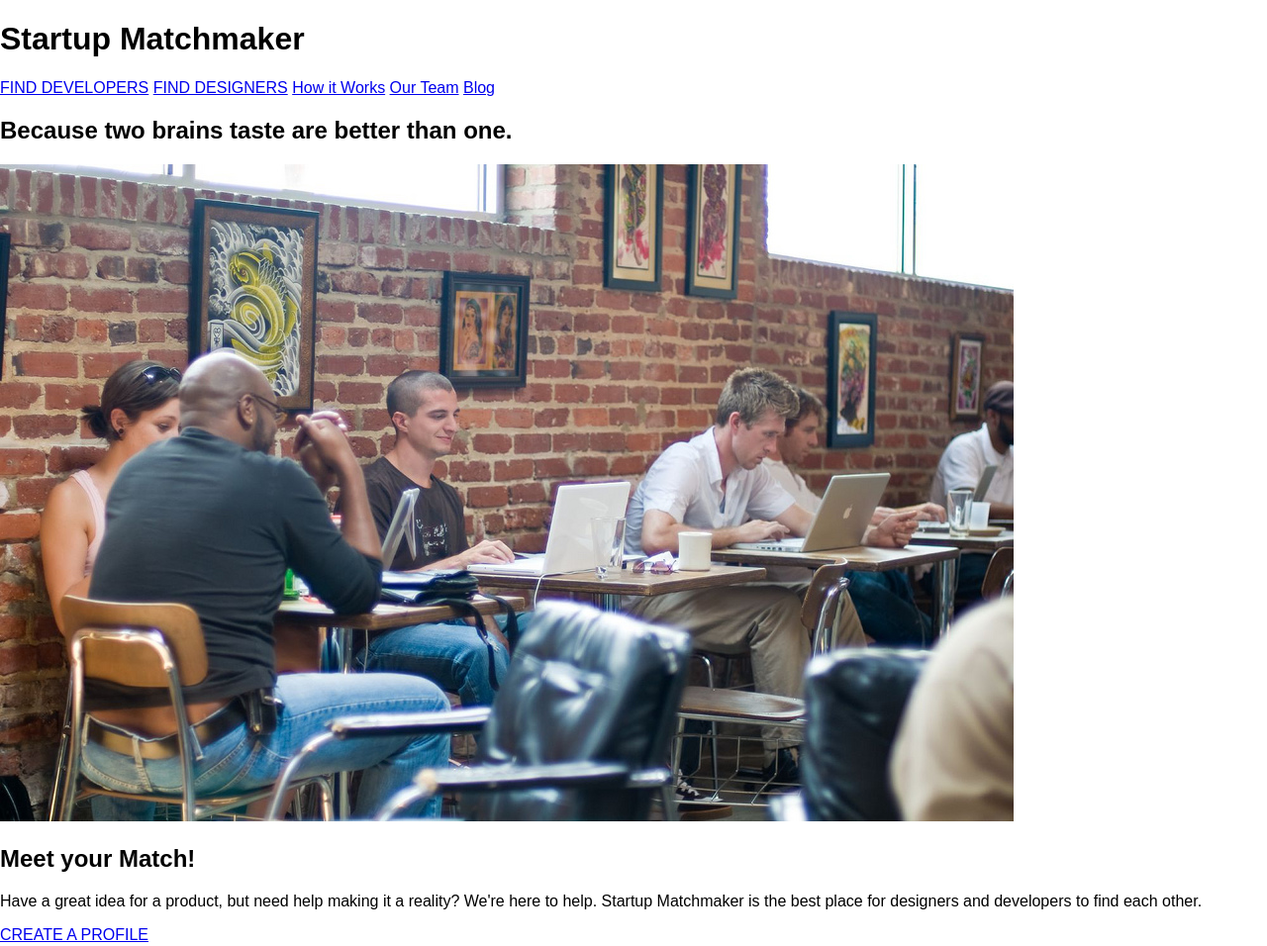
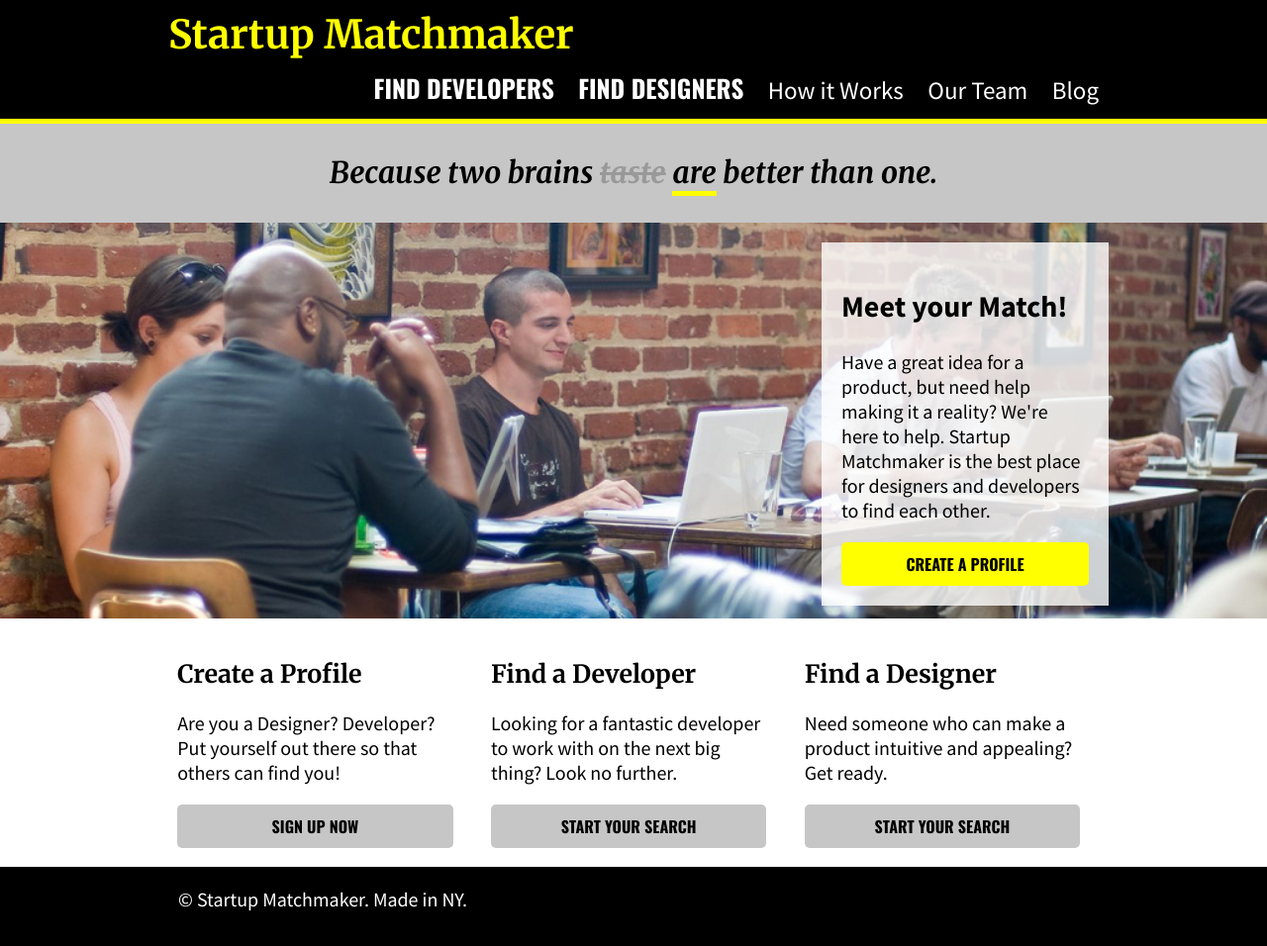
Before and after one commit to shdwyer/homework-startup-matchmaker, a plain HTML site: page index.html in a window 1280 px wide. Shown: the top 956 px of the page at 99% size. Drawn offline with nearby package versions, Linux system fonts and the light colour scheme.

Commit message:
added styling

```diff
--- a/css/style.css
+++ b/css/style.css
@@ -0,0 +1,133 @@
+.container{
+	width: 960px;
+	margin: 0 auto;
+}
+
+header{
+	background-color: black;
+	border-bottom: 5px solid yellow;
+	height: 120px;
+}
+
+header h1{
+	color: yellow;
+	margin: 0 auto;
+	padding: 10px;
+	font-family: 'Merriweather', serif;
+	font-size: 40px;
+}
+
+header nav{
+	float: right;
+}
+
+header nav a{
+	text-decoration: none;
+	color: white;
+	font-family: 'Source Sans Pro', sans-serif;
+	padding: 10px;
+	font-size: 25px;
+}
+
+header strong{
+	font-family: 'Oswald', sans-serif;
+	font-weight: bolder;
+}
+
+#banner{
+	background-color: #C6C6C6;
+	height: 100px;
+}
+
+#banner h2{
+	margin: 0 auto;
+	text-align: center;
+	padding: 30px;
+	font-family: 'Merriweather', sans-serif;
+	font-size: 30px;
+	font-style: italic;
+}
+
+del{
+	color: #999;
+}
+
+ins{
+	text-decoration: none;
+	border-bottom: 5px solid yellow;
+}
+
+#image {
+	background: url(../images/coworking.jpg);
+	background-repeat: no-repeat;
+ 	background-position: center center;
+  	background-size: cover;
+	height: 400px;
+	overflow: auto;
+}
+
+#image aside {
+	background-color: rgba(255,255,255, 0.8);
+	float: right;
+	width: 250px;
+	padding: 20px;
+	font-family: 'Source Sans Pro', sans-serif;
+	font-style: bold;
+	margin-top: 20px;
+}
+
+#image aside h2{
+	font-size: 30px;
+}
+
+#image aside p{
+	font-size: 20px;
+	font-style: bold;
+}
+
+#image aside a{
+	background: yellow;
+}
+
+.button {
+	text-decoration: none;
+	background-color: #C6C6C6;
+	color: black;
+	display: block;
+	text-align: center;
+	font-family: 'Oswald', sans-serif;
+	padding: 10px;
+	border-radius: 5px;
+}
+
+#choices article{
+	float: left;
+	width: 29%;
+	padding: 2%;
+}
+
+#choices article h2{
+	font-family: 'Merriweather', serif;
+	font-style: bold;
+	font-size: 25px;
+}
+
+#choices article p{
+	font-family: 'Source Sans Pro', sans-serif;
+	font-style: bold;
+	font-size: 20px;
+}
+
+footer{
+	background-color: black;
+	color: white;
+	font-family: 'Source Sans Pro', sans-serif;
+	font-style: bold;
+	font-size: 20px;
+	clear: both;
+	height: 100px;
+}
+
+footer p{
+	padding: 20px;
+}
--- a/index.html
+++ b/index.html
@@ -15,49 +15,61 @@
 	<body>
 
 		<header>
+			<div class = "container">
 				<h1>Startup Matchmaker</h1>
 				<nav>
-				<a href="#">FIND DEVELOPERS</a>
-				<a href="#">FIND DESIGNERS</a>
+					<a href="#"><strong>FIND DEVELOPERS</strong></a>
+					<a href="#"><strong>FIND DESIGNERS</strong></a>
 					<a href="#">How it Works</a>
 					<a href="#">Our Team</a>
 					<a href="#">Blog</a>
 				</nav>
+			</div>
 		</header>
 
-		<section>
-			<h2>Because two brains taste are better than one.</h2>
+		<section id = "banner">
+			<div class = "container">
+				<h2>Because two brains <del>taste</del> <ins>are</ins> better than one.</h2>
+			</div>
 		</section>
 
-		<section>
-			<img src="images/coworking.jpg">
-		</section>
-
+		<section id = "image">
+			<div class = "container">
 				<aside>
 					<h2>Meet your Match!</h2>
 					<p>Have a great idea for a product, but need help making it a reality? We're here to help. Startup Matchmaker is the best place for designers and developers to find each other.</p>
-			<a href="#">CREATE A PROFILE</a>
+					<a class = "button" href="#">CREATE A PROFILE</a>
 				</aside>
+			</div>
+		</section>
 
-		<section>
+
+		<section id = "choices">
+			<div class = "container">
 				<article>
 					<h2>Create a Profile</h2>
 					<p>Are you a Designer? Developer? Put yourself out there so that others can find you!</p>
-				<a href="#">SIGN UP NOW</a>
+					<a class = "button" href="#">SIGN UP NOW</a>
 				</article>
 
 				<article>
 					<h2>Find a Developer</h2>
 					<p>Looking for a fantastic developer to work with on the next big thing? Look no further.</p>
-				<a href="#">START YOUR SEARCH</a>
+					<a class = "button" href="#">START YOUR SEARCH</a>
 				</article>
 
 				<article>
 					<h2>Find a Designer</h2>
 					<p>Need someone who can make a product intuitive and appealing? Get ready.</p>
-				<a href="#">START YOUR SEARCH</a>
+					<a class = "button" href="#">START YOUR SEARCH</a>
 				</article>
+			</div>
 		</section>
 
-		<footer>&copy; Startup Matchmaker. Made in NY.</footer>
+		<footer>
+			<div class = "container">
+				<p>&copy; Startup Matchmaker. Made in NY.</p>
+			</div>
+		</footer>
+
 	</body>
```
Lines whose indentation alone changed are shown as unchanged.
